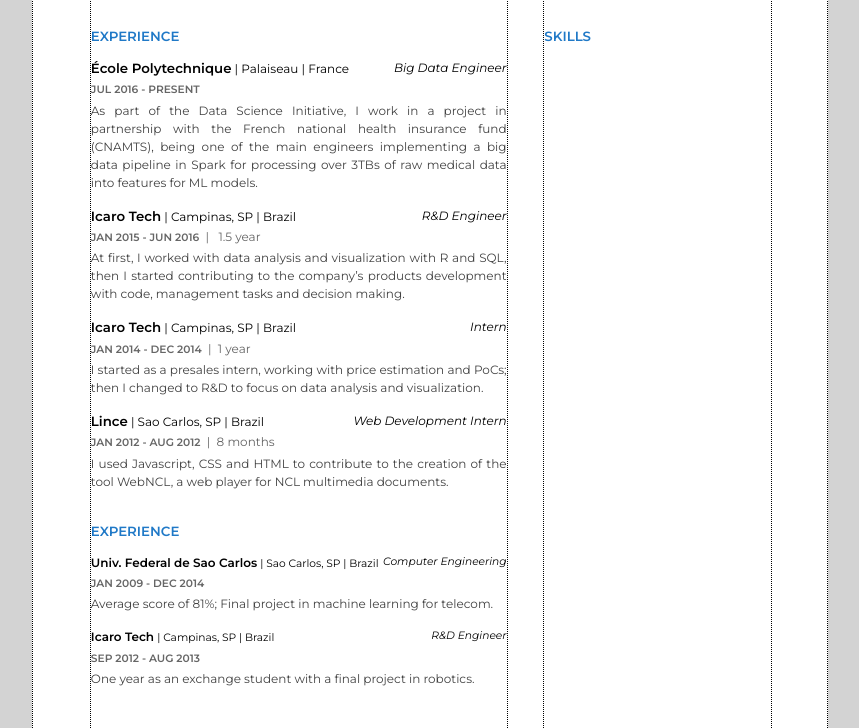
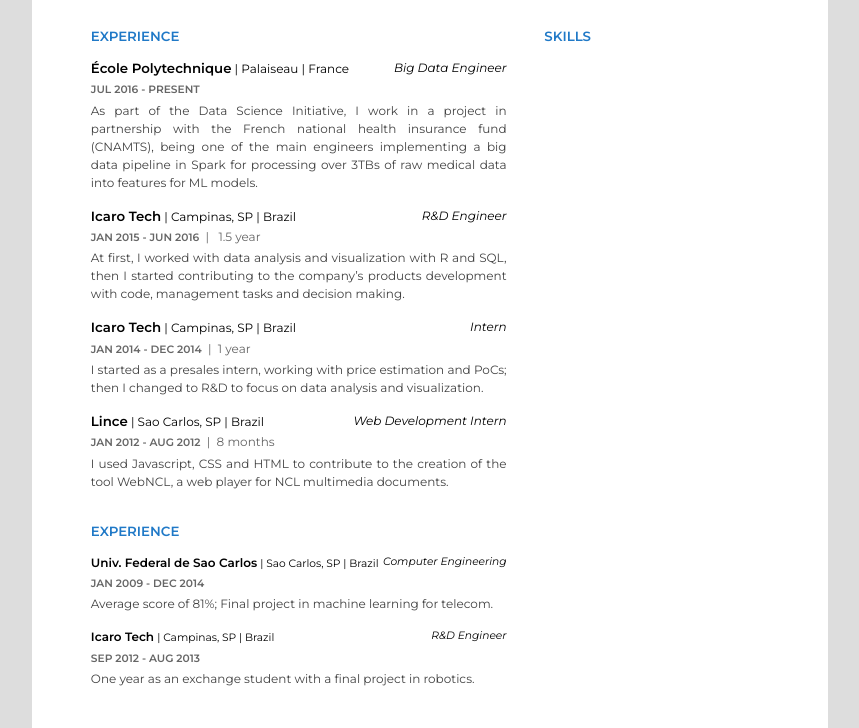
Before and after one commit to danielpes/resume, a plain HTML site: page index.html in a window 1280 px wide. Shown: the part 177-905 px from the top of the page, without its empty margins (211-1070 px from the left). Drawn offline with Linux system fonts and the light colour scheme.

Commit message:
Small change

```diff
--- a/stylesheets/style.css
+++ b/stylesheets/style.css
@@ -5,7 +5,7 @@
     --c-gray: #666666;
     --c-section: #2079c7;
     --base-font-size: 9pt;
-    --debug-border: 1px dotted black;
+    --debug-border: 1px dotted white;
 }
 
 @page {
@@ -13,7 +13,7 @@
     margin: 0;
 }
 body {
-    background-color: lightgray;
+    background-color: #ddd;
     font: normal var(--base-font-size) 'Montserrat', sans-serif;
     margin: 0;
     padding: 0;
```
